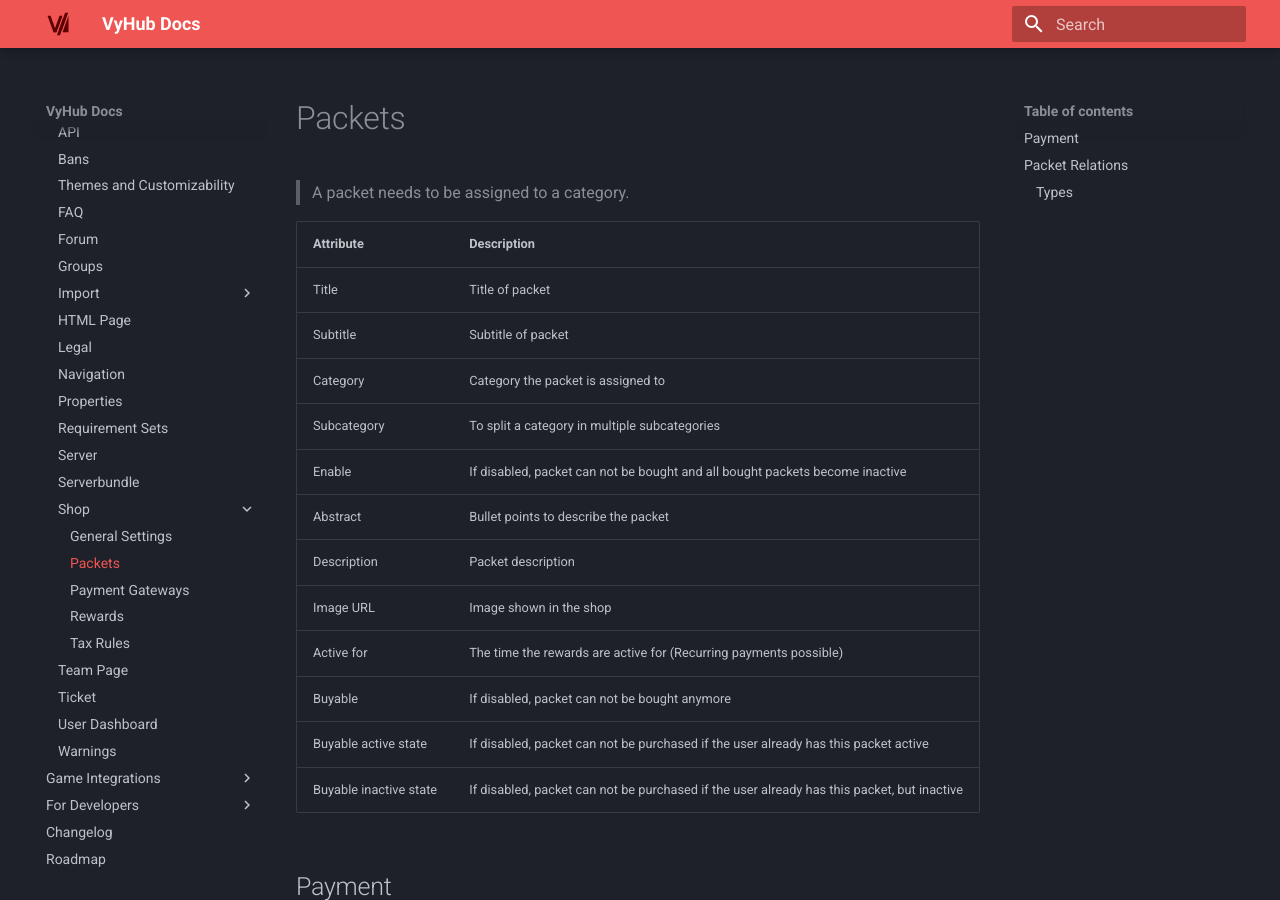
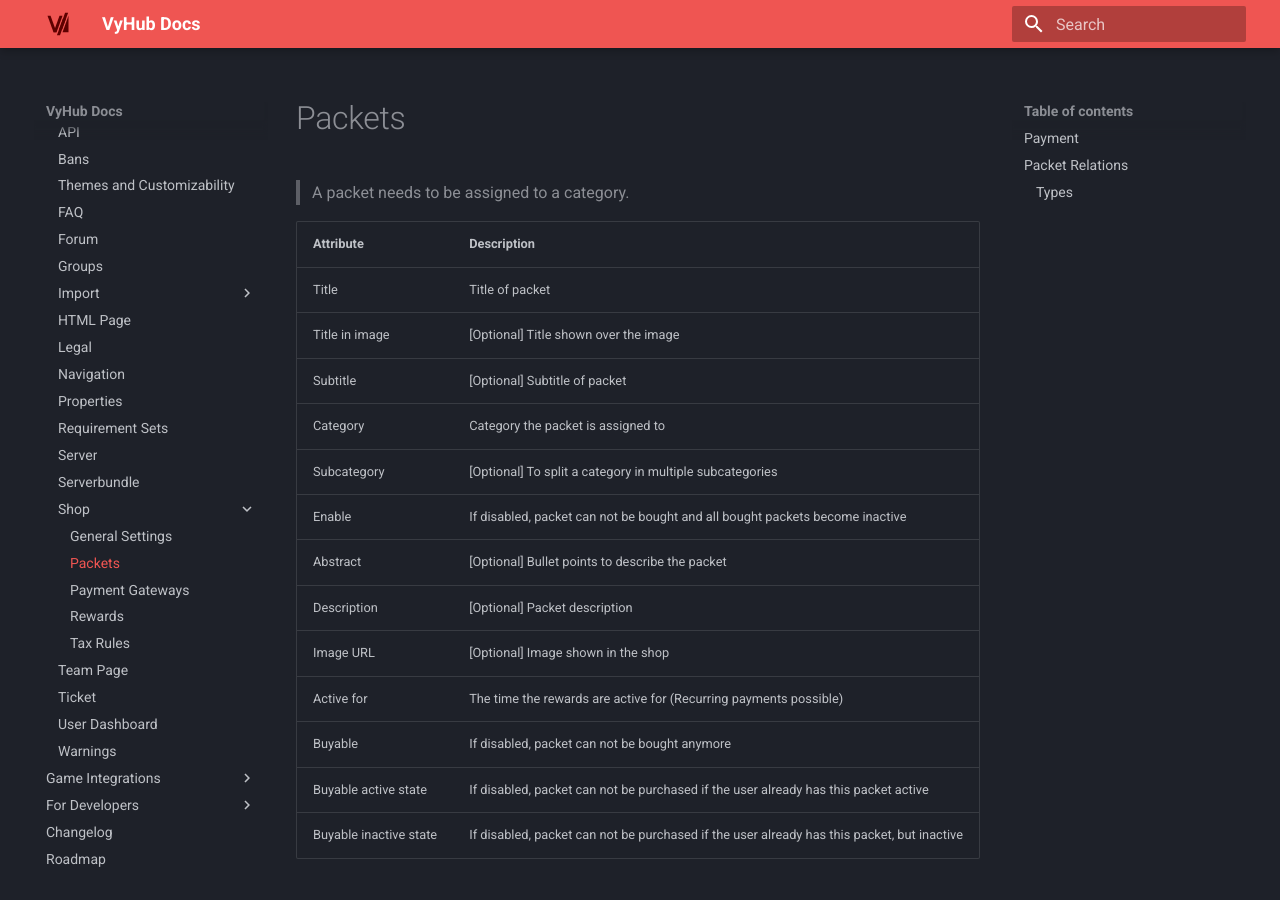
Before and after one commit to nyx-project/vyhub-documentation, an MkDocs documentation site: the page built from docs/guide/shop/packet.md, in a window 1280 px wide and 900 px high. Built offline with MkDocs 1.6.1 and Material for MkDocs 9.7.7, drawn with Linux system fonts in a browser that asks for light colours; the version menu is left out.

```diff
--- a/docs/guide/shop/packet.md
+++ b/docs/guide/shop/packet.md
@@ -5,13 +5,14 @@
 | Attribute              | Description                                                                                |
 |------------------------|--------------------------------------------------------------------------------------------|
 | Title                  | Title of packet                                                                            |
-| Subtitle               | Subtitle of packet                                                                         |
+| Title in image         | [Optional] Title shown over the image                                                      |
+| Subtitle               | [Optional] Subtitle of packet                                                              |
 | Category               | Category the packet is assigned to                                                         |
-| Subcategory            | To split a category in multiple subcategories                                              |
+| Subcategory            | [Optional] To split a category in multiple subcategories                                   |
 | Enable                 | If disabled, packet can not be bought and all bought packets become inactive               |
-| Abstract               | Bullet points to describe the packet                                                       |
-| Description            | Packet description                                                                         |
-| Image URL              | Image shown in the shop                                                                    |
+| Abstract               | [Optional] Bullet points to describe the packet                                            |
+| Description            | [Optional] Packet description                                                              |
+| Image URL              | [Optional] Image shown in the shop                                                         |
 | Active for             | The time the rewards are active for (Recurring payments possible)                          |
 | Buyable                | If disabled, packet can not be bought anymore                                              |
 | Buyable active state   | If disabled, packet can not be purchased if the user already has this packet active        |
```
Also changed, not shown: docs/changelog.md (+12 -0 lines), docs/guide/ban.md (+13 -1 lines).
